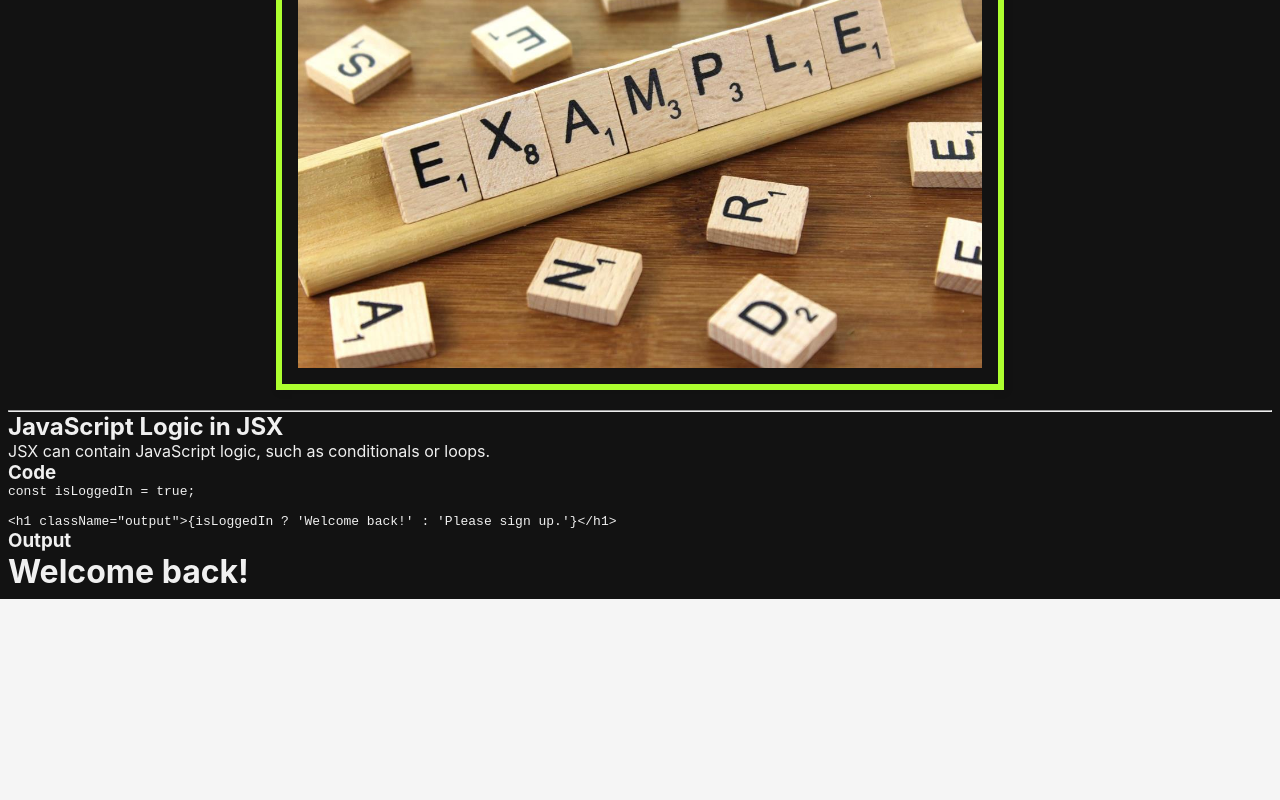
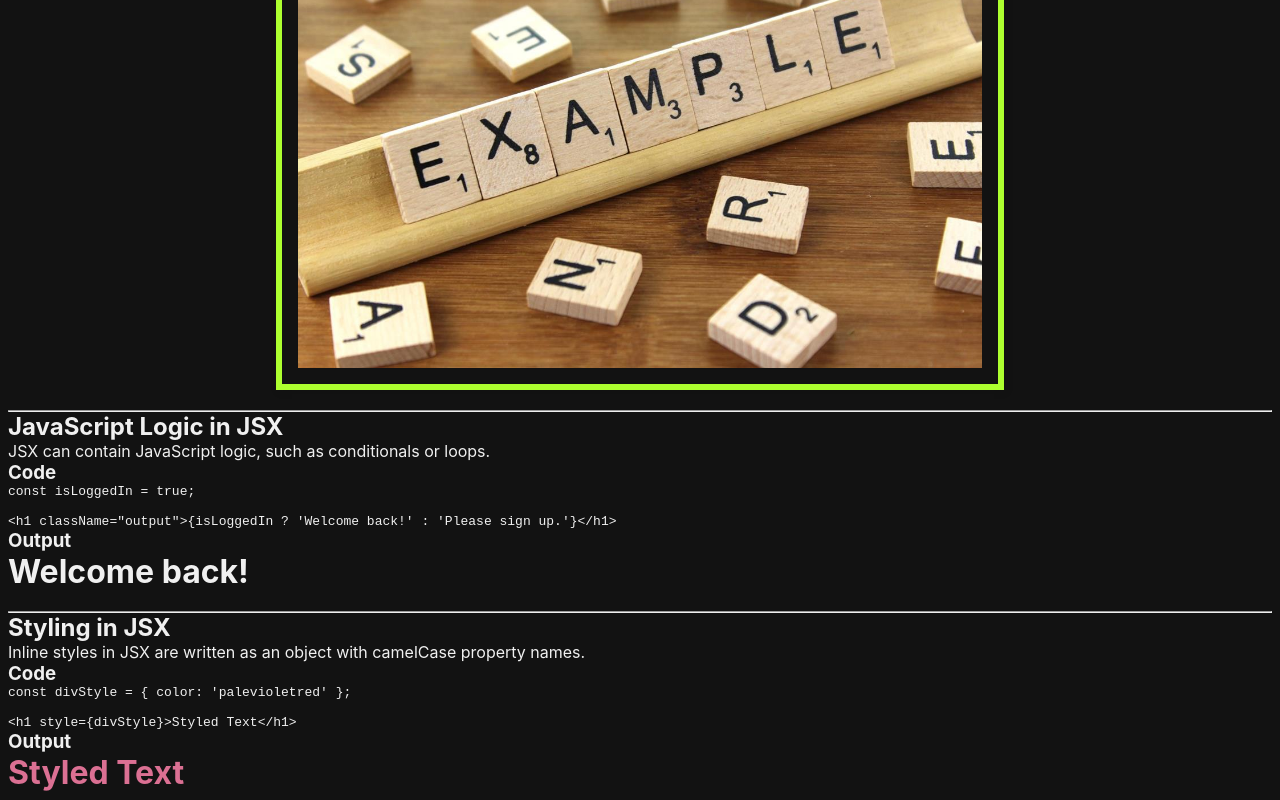
Before and after one commit to rees-kyle/react_showcase, a React (Create React App) app in the folder project/: page /jsx-syntax in a window 1280 px wide. Shown: the part 2090-2890 px from the top of the page. Before the commit the page ends 2689 px from the top, so only its background shows below. Built offline with nearby package versions, Linux system fonts and the light colour scheme.

Commit message:
Add Styling component
- Added component file.
- Added to index in components folder.
- Imported and added component to page.

```diff
--- /dev/null
+++ b/project/src/components/basics/jsxsyntax/Styling.js
@@ -0,0 +1,25 @@
+const Styling = () => {
+  const divStyle = { color: 'palevioletred' };
+  return (
+    <div>
+        <br/>
+        <hr/>
+        <h2>Styling in JSX</h2>
+        <p>Inline styles in JSX are written as an object with camelCase property names.</p>
+
+        <h3>Code</h3>
+        <pre>
+            <code>
+    {`const divStyle = { color: 'palevioletred' };
+
+<h1 style={divStyle}>Styled Text</h1>`}
+            </code>
+        </pre>
+
+        <h3>Output</h3>
+        <h1 style={divStyle}>Styled Text</h1>
+    </div>
+  );
+};
+
+export default Styling;
--- a/project/src/components/basics/jsxsyntax/index.js
+++ b/project/src/components/basics/jsxsyntax/index.js
@@ -5,3 +5,4 @@ export { default as ParentElement } from './ParentElement';
 export { default as Attributes } from './Attributes';
 export { default as SelfClosingTags } from './SelfClosingTags';
 export { default as JavaScriptLogic } from './JavaScriptLogic';
+export { default as Styling } from './Styling';
--- a/project/src/pages/basics/JSXSyntaxPage.js
+++ b/project/src/pages/basics/JSXSyntaxPage.js
@@ -5,7 +5,8 @@ import {
   ParentElement,
   Attributes,
   SelfClosingTags,
-  JavaScriptLogic
+  JavaScriptLogic,
+  Styling
 } from '../../components/basics/jsxsyntax';
 
 const JSXSyntaxPage = () => {
@@ -18,6 +19,7 @@ const JSXSyntaxPage = () => {
       <Attributes />
       <SelfClosingTags />
       <JavaScriptLogic />
+      <Styling />
     </>
   );
 };
```
